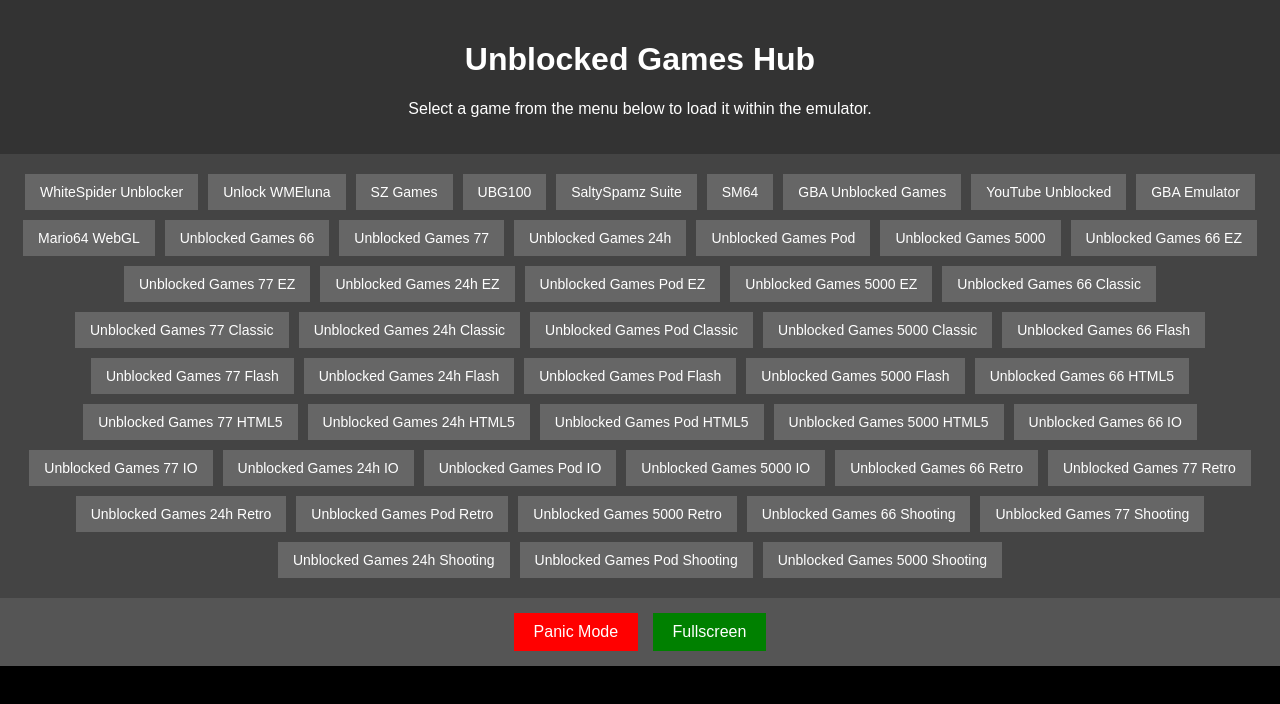
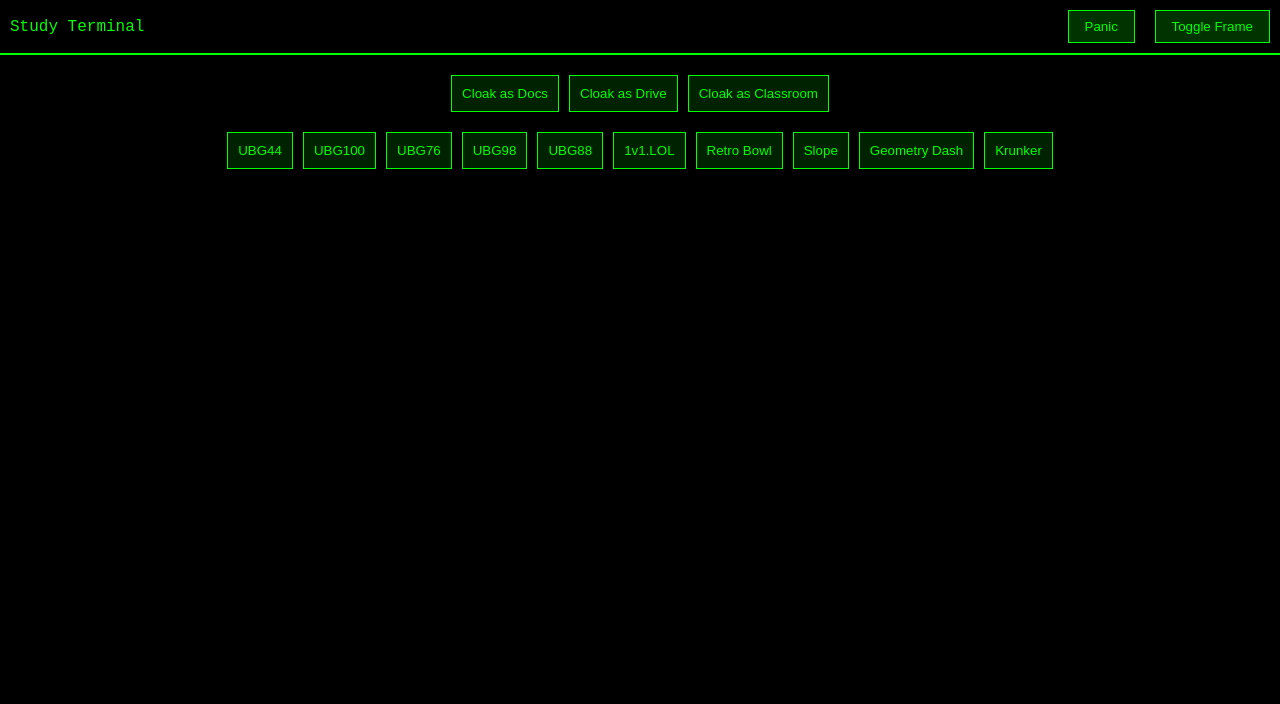
Before and after one commit to Codingman32/project-, a plain HTML site: page index.html in a window 1280 px wide. Drawn offline with Linux system fonts and the light colour scheme.

Commit message:
Update index.html

```diff
--- a/index.html
+++ b/index.html
@@ -2,197 +2,116 @@
 <html lang="en">
 <head>
   <meta charset="UTF-8">
+  <title>Google Docs</title>
+  <link id="favicon" rel="icon" href="https://ssl.gstatic.com/docs/doclist/images/infinite_arrow_favicon_5.ico" type="image/x-icon">
   <meta name="viewport" content="width=device-width, initial-scale=1.0">
-  <title>Unblocked Games Hub</title>
   <style>
-    /* Overall page styling */
     body {
-      font-family: Arial, sans-serif;
-      background-color: #1e1e1e;
-      color: white;
       margin: 0;
-      padding: 0;
+      font-family: 'Courier New', monospace;
+      background-color: black;
+      color: #00ff00;
     }
-    header {
-      background-color: #333;
-      padding: 20px;
-      text-align: center;
+    #toolbar {
+      background-color: #000;
+      border-bottom: 2px solid #00ff00;
+      padding: 10px;
+      display: flex;
+      justify-content: space-between;
+      align-items: center;
     }
-    /* Menu styling */
-    #gameMenu {
-      padding: 20px;
+    #toolbar button {
+      background-color: #003300;
+      color: #00ff00;
+      border: 1px solid #00ff00;
+      padding: 8px 16px;
+      margin-left: 10px;
+      cursor: pointer;
+    }
+    #gameFrame {
+      width: 100%;
+      height: 80vh;
+      border: none;
+      background-color: #111;
+      display: none;
+    }
+    .button-group {
       display: flex;
       flex-wrap: wrap;
       gap: 10px;
       justify-content: center;
-      background-color: #444;
+      margin: 20px;
     }
-    #gameMenu button {
-      background-color: #666;
-      border: none;
-      color: white;
-      padding: 10px 15px;
+    .button-group button {
+      background-color: #002200;
+      border: 1px solid #00ff00;
+      color: #00ff00;
+      padding: 10px;
       cursor: pointer;
-      font-size: 14px;
     }
-    #gameMenu button:hover {
-      background-color: #888;
-    }
-    /* Control buttons styling */
-    #controls {
-      text-align: center;
-      padding: 10px;
-      background-color: #555;
-    }
-    #panicButton, #fullscreenButton {
-      padding: 10px 20px;
-      margin: 5px;
-      border: none;
-      cursor: pointer;
-      font-size: 16px;
-    }
-    #panicButton {
-      background-color: red;
-      color: white;
-    }
-    #fullscreenButton {
-      background-color: green;
-      color: white;
-    }
-    /* Iframe styling */
-    #gameFrame {
-      display: block;
-      width: 100%;
-      height: 600px;
-      border: none;
-      background-color: #000;
-    }
-    /* Panic mode styling */
-    .panicMode {
-      background-color: #fff;
-      color: #000;
+    .button-group button:hover {
+      background-color: #004400;
     }
   </style>
 </head>
 <body>
-  <header>
-    <h1>Unblocked Games Hub</h1>
-    <p>Select a game from the menu below to load it within the emulator.</p>
-  </header>
 
-  <!-- Game Menu (50 legit game websites) -->
-  <div id="gameMenu"></div>
-
-  <!-- Controls for panic and fullscreen -->
-  <div id="controls">
-    <button id="panicButton">Panic Mode</button>
-    <button id="fullscreenButton">Fullscreen</button>
+  <div id="toolbar">
+    <div>Study Terminal</div>
+    <div>
+      <button onclick="panic()">Panic</button>
+      <button onclick="toggleFrame()">Toggle Frame</button>
+    </div>
   </div>
 
-  <!-- Iframe to display the selected game site -->
-  <iframe id="gameFrame" src="about:blank" sandbox="allow-scripts allow-same-origin allow-popups allow-forms"></iframe>
+  <div class="button-group">
+    <button onclick="cloak('Google Docs', 'https://ssl.gstatic.com/docs/doclist/images/infinite_arrow_favicon_5.ico')">Cloak as Docs</button>
+    <button onclick="cloak('Google Drive', 'https://ssl.gstatic.com/docs/doclist/images/drive_2022q3_32dp.ico')">Cloak as Drive</button>
+    <button onclick="cloak('Google Classroom', 'https://ssl.gstatic.com/classroom/favicon.png')">Cloak as Classroom</button>
+  </div>
+
+  <div class="button-group" id="gameButtons">
+    <!-- Add your games here -->
+    <button onclick="loadGame('https://ubg44.github.io/')">UBG44</button>
+    <button onclick="loadGame('https://ubg100.github.io/')">UBG100</button>
+    <button onclick="loadGame('https://ubg76.github.io/')">UBG76</button>
+    <button onclick="loadGame('https://ubg98.github.io/')">UBG98</button>
+    <button onclick="loadGame('https://ubg88.github.io/')">UBG88</button>
+    <button onclick="loadGame('https://1v1.lol/')">1v1.LOL</button>
+    <button onclick="loadGame('https://retrobowl.me/')">Retro Bowl</button>
+    <button onclick="loadGame('https://slopegame.io/')">Slope</button>
+    <button onclick="loadGame('https://geometrydash.ee/')">Geometry Dash</button>
+    <button onclick="loadGame('https://krunker.io/')">Krunker</button>
+    <!-- Add more iframes here up to 100 -->
+  </div>
+
+  <iframe id="gameFrame" sandbox="allow-scripts allow-same-origin allow-forms allow-popups"></iframe>
 
   <script>
-    // Array of 50 legit unblocked game websites
-    const gameWebsites = [
-      { name: "WhiteSpider Unblocker", url: "https://unblocker.whitespider.gq/" },
-      { name: "Unlock WMEluna", url: "https://unlock.wmeluna.com/" },
-      { name: "SZ Games", url: "https://sz-games.github.io" },
-      { name: "UBG100", url: "https://ubg100.bitbucket.io/games.html" },
-      { name: "SaltySpamz Suite", url: "https://suite.saltyspamz.xyz/" },
-      { name: "SM64", url: "https://mathadventure1.github.io/sm64/sm64/index.html" },
-      { name: "GBA Unblocked Games", url: "https://picklekid31.github.io/GBA-unblocked-games/" },
-      { name: "YouTube Unblocked", url: "https://jonahkc.github.io/youtube-unblcked/" },
-      { name: "GBA Emulator", url: "https://cattn.github.io/gba/" },
-      { name: "Mario64 WebGL", url: "https://28klotlucas2.github.io/Mario64webgl/" },
-      { name: "Unblocked Games 66", url: "https://sites.google.com/site/unblockedgames66" },
-      { name: "Unblocked Games 77", url: "https://sites.google.com/site/unblockedgames77" },
-      { name: "Unblocked Games 24h", url: "https://sites.google.com/site/unblockedgames24h" },
-      { name: "Unblocked Games Pod", url: "https://sites.google.com/site/unblockedgamespod" },
-      { name: "Unblocked Games 5000", url: "https://sites.google.com/site/unblockedgames5000" },
-      { name: "Unblocked Games 66 EZ", url: "https://sites.google.com/site/unblockedgames66ez" },
-      { name: "Unblocked Games 77 EZ", url: "https://sites.google.com/site/unblockedgames77ez" },
-      { name: "Unblocked Games 24h EZ", url: "https://sites.google.com/site/unblockedgames24hez" },
-      { name: "Unblocked Games Pod EZ", url: "https://unblockedgamespodez.com" },
-      { name: "Unblocked Games 5000 EZ", url: "https://sites.google.com/site/unblockedgames5000ez" },
-      { name: "Unblocked Games 66 Classic", url: "https://sites.google.com/site/unblockedgames66classic" },
-      { name: "Unblocked Games 77 Classic", url: "https://sites.google.com/site/unblockedgames77classic" },
-      { name: "Unblocked Games 24h Classic", url: "https://sites.google.com/site/unblockedgames24hclassic" },
-      { name: "Unblocked Games Pod Classic", url: "https://unblockedgamespodclassic.com" },
-      { name: "Unblocked Games 5000 Classic", url: "https://sites.google.com/site/unblockedgames5000classic" },
-      { name: "Unblocked Games 66 Flash", url: "https://sites.google.com/site/unblockedgames66flash" },
-      { name: "Unblocked Games 77 Flash", url: "https://sites.google.com/site/unblockedgames77flash" },
-      { name: "Unblocked Games 24h Flash", url: "https://sites.google.com/site/unblockedgames24hflash" },
-      { name: "Unblocked Games Pod Flash", url: "https://unblockedgamespodflash.com" },
-      { name: "Unblocked Games 5000 Flash", url: "https://sites.google.com/site/unblockedgames5000flash" },
-      { name: "Unblocked Games 66 HTML5", url: "https://sites.google.com/site/unblockedgames66html5" },
-      { name: "Unblocked Games 77 HTML5", url: "https://sites.google.com/site/unblockedgames77html5" },
-      { name: "Unblocked Games 24h HTML5", url: "https://sites.google.com/site/unblockedgames24hhtml5" },
-      { name: "Unblocked Games Pod HTML5", url: "https://unblockedgamespodhtml5.com" },
-      { name: "Unblocked Games 5000 HTML5", url: "https://sites.google.com/site/unblockedgames5000html5" },
-      { name: "Unblocked Games 66 IO", url: "https://sites.google.com/site/unblockedgames66io" },
-      { name: "Unblocked Games 77 IO", url: "https://sites.google.com/site/unblockedgames77io" },
-      { name: "Unblocked Games 24h IO", url: "https://sites.google.com/site/unblockedgames24hio" },
-      { name: "Unblocked Games Pod IO", url: "https://unblockedgamespodio.com" },
-      { name: "Unblocked Games 5000 IO", url: "https://sites.google.com/site/unblockedgames5000io" },
-      { name: "Unblocked Games 66 Retro", url: "https://sites.google.com/site/unblockedgames66retro" },
-      { name: "Unblocked Games 77 Retro", url: "https://sites.google.com/site/unblockedgames77retro" },
-      { name: "Unblocked Games 24h Retro", url: "https://sites.google.com/site/unblockedgames24hretro" },
-      { name: "Unblocked Games Pod Retro", url: "https://unblockedgamespodretro.com" },
-      { name: "Unblocked Games 5000 Retro", url: "https://sites.google.com/site/unblockedgames5000retro" },
-      { name: "Unblocked Games 66 Shooting", url: "https://sites.google.com/site/unblockedgames66shooting" },
-      { name: "Unblocked Games 77 Shooting", url: "https://sites.google.com/site/unblockedgames77shooting" },
-      { name: "Unblocked Games 24h Shooting", url: "https://sites.google.com/site/unblockedgames24hshooting" },
-      { name: "Unblocked Games Pod Shooting", url: "https://unblockedgamespodshooting.com" },
-      { name: "Unblocked Games 5000 Shooting", url: "https://sites.google.com/site/unblockedgames5000shooting" }
-    ];
-
-    // Dynamically populate the game menu
-    const menuDiv = document.getElementById('gameMenu');
-    gameWebsites.forEach(site => {
-      const btn = document.createElement('button');
-      btn.textContent = site.name;
-      btn.addEventListener('click', () => {
-        loadWebsite(site.url);
-      });
-      menuDiv.appendChild(btn);
-    });
-
-    // Function to load a website into the iframe
-    function loadWebsite(url) {
-      const iframe = document.getElementById('gameFrame');
-      iframe.style.display = 'block';
-      iframe.src = url;
-      // Attempt to force links within the iframe to open in the same iframe (may fail due to cross-origin limitations)
-      iframe.onload = () => {
-        try {
-          const links = iframe.contentDocument.querySelectorAll('a');
-          links.forEach(link => link.setAttribute('target', '_self'));
-        } catch(e) {
-          console.log('Cannot override links in iframe due to cross-origin restrictions.');
-        }
-      };
+    function loadGame(url) {
+      const frame = document.getElementById('gameFrame');
+      frame.src = url;
+      frame.style.display = 'block';
     }
 
-    // Panic button functionality: hide the iframe and switch to a neutral color scheme
-    document.getElementById('panicButton').addEventListener('click', () => {
-      document.getElementById('gameFrame').style.display = 'none';
-      document.body.classList.add('panicMode');
-    });
+    function toggleFrame() {
+      const frame = document.getElementById('gameFrame');
+      frame.style.display = (frame.style.display === 'none') ? 'block' : 'none';
+    }
 
-    // Fullscreen button functionality: request fullscreen for the iframe
-    document.getElementById('fullscreenButton').addEventListener('click', () => {
-      const iframe = document.getElementById('gameFrame');
-      if (iframe.requestFullscreen) {
-        iframe.requestFullscreen();
-      } else if (iframe.mozRequestFullScreen) {
-        iframe.mozRequestFullScreen();
-      } else if (iframe.webkitRequestFullscreen) {
-        iframe.webkitRequestFullscreen();
-      } else if (iframe.msRequestFullscreen) {
-        iframe.msRequestFullscreen();
-      }
-    });
+    function panic() {
+      const frame = document.getElementById('gameFrame');
+      frame.src = '';
+      frame.style.display = 'none';
+      document.title = 'Class Notes';
+      document.getElementById('favicon').href = 'https://ssl.gstatic.com/docs/doclist/images/infinite_arrow_favicon_5.ico';
+    }
+
+    function cloak(title, icon) {
+      document.title = title;
+      document.getElementById('favicon').href = icon;
+    }
   </script>
+
 </body>
 </html>
```
